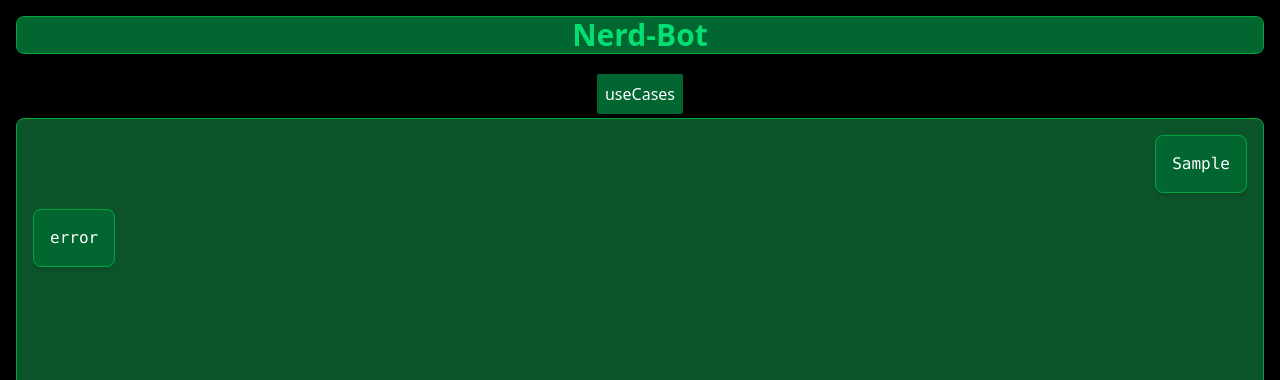
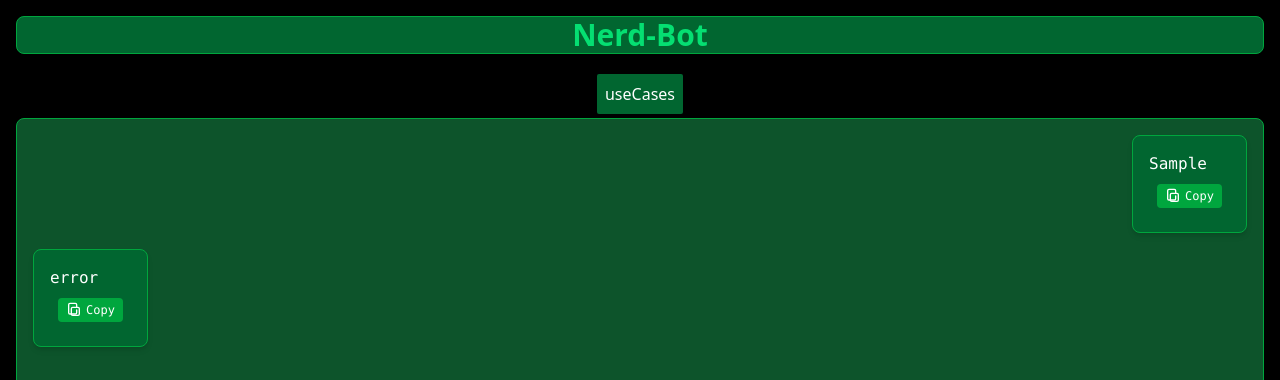
Before and after one commit to fanama/chatbot, a Svelte app: page / in a window 1280 px wide. Both pictures are taken after typing "Sample" into the empty fields and a click on the button "Send". Shown: the top 380 px of the page. Built offline with nearby package versions, Linux system fonts and the light colour scheme; no server answers.

Commit message:
feat : history

```diff
--- a/src/atoms/Diplayer.svelte
+++ b/src/atoms/Diplayer.svelte
@@ -1,6 +1,7 @@
 <script lang="ts">
   import type { MessageEntity } from "../domain/entities/message";
   import { marked } from "marked";
+  import clipboard from "../infra/keyboard/clipBoard";
 
   export let message: MessageEntity;
 </script>
@@ -12,5 +13,30 @@
     class={`${message.sender === "user" ? "bg-green-800 text-white" : "bg-green-800 text-white"} p-4 rounded-lg shadow-md w-fit overflow-scroll border border-green-600`}
   >
     {@html marked.parse(message.text)}
+    <div class="text-right p-2">
+      <button
+        on:click={() => clipboard.copy(message.text)}
+        type="button"
+        class="px-2 py-1 bg-green-600 text-white rounded hover:bg-green-500 flex items-center text-xs"
+        title="Copy to clipboard"
+      >
+        <svg
+          xmlns="http://www.w3.org/2000/svg"
+          class="h-4 w-4"
+          viewBox="0 0 24 24"
+          fill="none"
+          stroke="currentColor"
+          stroke-width="2"
+          stroke-linecap="round"
+          stroke-linejoin="round"
+        >
+          <rect x="8" y="8" width="12" height="12" rx="2" ry="2"></rect>
+          <path
+            d="M16 8V4a2 2 0 0 0-2-2H6a2 2 0 0 0-2 2v12a2 2 0 0 0 2 2h8a2 2 0 0 0 2-2v-4"
+          ></path>
+        </svg>
+        <span class="ml-1">Copy</span>
+      </button>
+    </div>
   </div>
 </div>
--- a/src/lib/Chatbot.svelte
+++ b/src/lib/Chatbot.svelte
@@ -4,19 +4,26 @@
   import { onMount } from "svelte";
   import { OpenRouterAI } from "../infra/ai/openRouter";
   import { promptStore } from "./store";
+  import { LocalStorage } from "../infra/storage/localStorage";
+
+  const historyStorage = new LocalStorage<MessageEntity>("history", []);
 
   $: prompts = $promptStore;
 
   let promptSystem = "";
-  let model = "meta-llama/llama-4-maverick:free";
+  let model = "google/gemma-3-12b-it:free";
   let models: string[] = [];
 
-  let history: MessageEntity[] = [];
+  let history: MessageEntity[] = historyStorage.getAll();
   let input: string = "";
   let loading: boolean = false;
 
   // const ai = new GoogleAI();
   const ai = new OpenRouterAI();
+
+  $: if (history) {
+    historyStorage.save(history);
+  }
 
   const sendMessage = async () => {
     if (input.trim() === "") return;
@@ -46,6 +53,7 @@
         text: response,
       },
     ];
+
     // Set loading state to false
     loading = false;
   };
@@ -54,7 +62,6 @@
     try {
       promptSystem = prompts[0].text;
       models = await ai.models();
-      console.log(models);
     } catch (err) {}
     // Scroll to the bottom of the chat when new messages are added
     const chatContainer = document.getElementById("chat-container");
@@ -86,10 +93,10 @@
       if (e.key === "Enter") sendMessage();
     }}
   ></textarea>
-  <div class="flex flex-col gap-2">
+  <div class="flex flex-col gap-2 w-1/3">
     <select
       bind:value={model}
-      class="border border-green-600 p-3 rounded-lg shadow-sm focus:outline-none focus:ring-2 focus:ring-green-500 bg-green-800 text-green-300 font-mono"
+      class="w-full border border-green-600 p-3 rounded-lg shadow-sm focus:outline-none focus:ring-2 focus:ring-green-500 bg-green-800 text-green-300 font-mono"
     >
       {#each models as model}
         <option value={model}>{model}</option>
@@ -97,7 +104,7 @@
     </select>
     <select
       bind:value={promptSystem}
-      class="border border-green-600 p-3 rounded-lg shadow-sm focus:outline-none focus:ring-2 focus:ring-green-500 bg-green-800 text-green-300 font-mono"
+      class="w-full border border-green-600 p-3 rounded-lg shadow-sm focus:outline-none focus:ring-2 focus:ring-green-500 bg-green-800 text-green-300 font-mono"
     >
       {#each prompts as prompt}
         <option value={prompt.text}>{prompt.title}</option>
```
